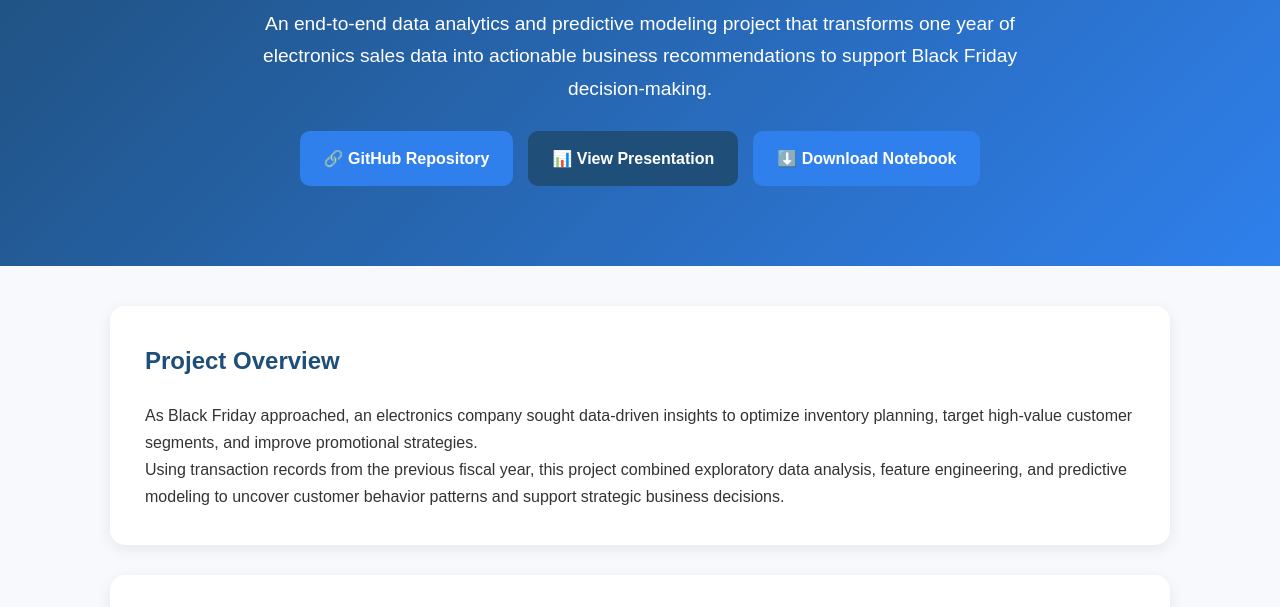
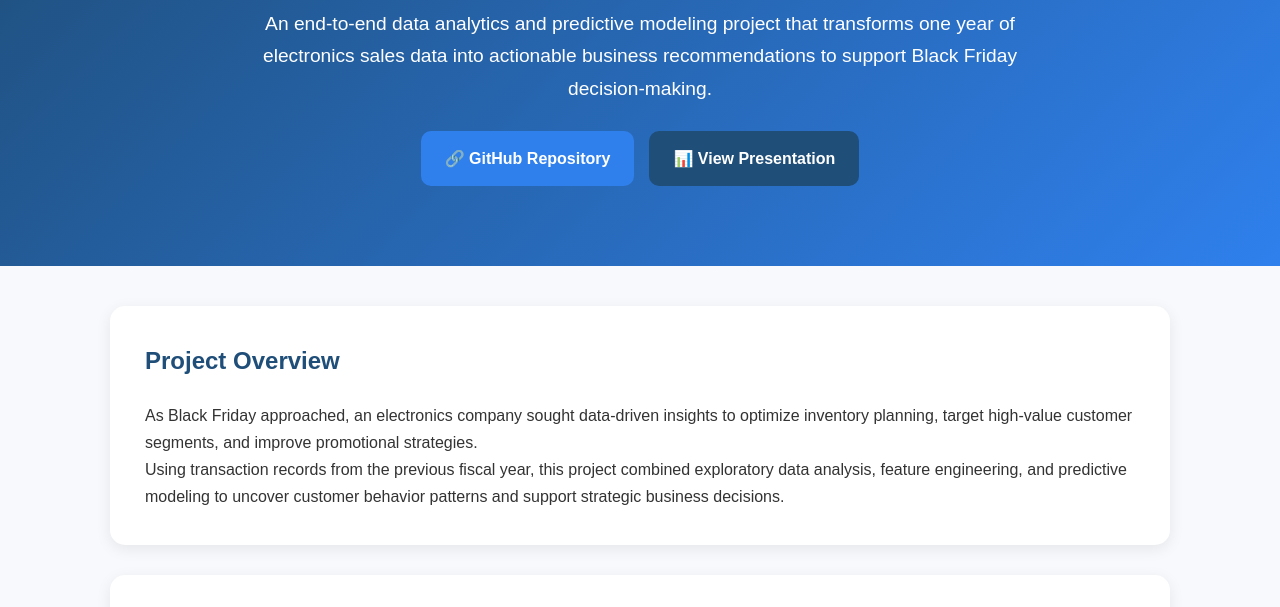
Before and after one commit to HaTranUSF/Electronics-Sales-Analysis, a plain HTML site: page index.html in a window 1280 px wide. Shown: the part 169-776 px from the top of the page. Drawn offline with Linux system fonts and the light colour scheme.

Commit message:
Remove notebook download link from index.html
Removed download link for the notebook from index.html

```diff
--- a/index.html
+++ b/index.html
@@ -160,11 +160,6 @@
             📊 View Presentation
         </a>
 
-        <a class="btn"
-           href="https://github.com/HaTranUSF/Electronics-Sales-Analysis/raw/main/Electronics%20Sales%20Transaction%20Analysis.ipynb"
-           target="_blank">
-            ⬇️ Download Notebook
-        </a>
     </div>
 </header>
 
```
